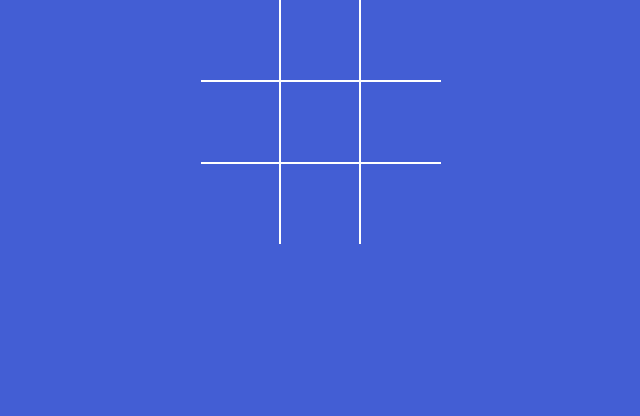
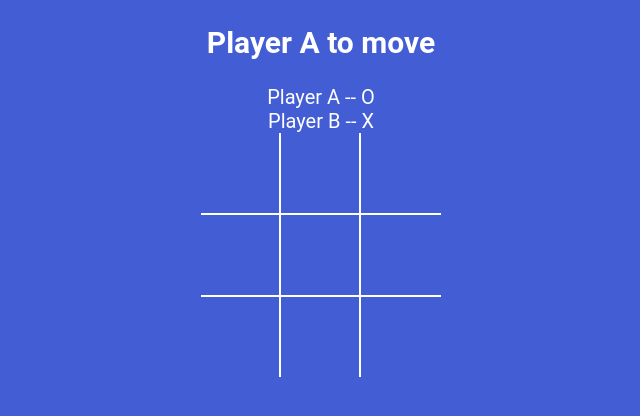
Before and after one commit to Inam2806/ticktactoe, a React (Vite) app: page / in a window 1280 px wide. Shown: the top 416 px of the page, without its empty margins (319-959 px from the left). Built offline with nearby package versions, Linux system fonts and the light colour scheme.

Commit message:
lifted up the state to App component. Show status message to the user,Calculate winner

```diff
--- a/src/App.jsx
+++ b/src/App.jsx
@@ -1,9 +1,40 @@
 import './style.scss';
 import Board from './components/board';
+import { useState } from 'react';
+import { calculateWinner } from './winner';
 function App() {
+  const [square, setSquare] = useState(Array(9).fill(null));
+  const [isXNext, setIsXNext] = useState(false);
+
+  const winner = calculateWinner(square);
+  const nextplayer = isXNext ? 'B' : 'A';
+  const statusmessage = winner
+    ? `Winner is ${winner}`
+    : `Player ${nextplayer} to move`;
+
+  const hangleSquareclick = clickPosition => {
+    // null, 'X', 'O'
+    if (square[clickPosition] || winner) {
+      return; // help of lock X change nhi kar sakte
+    }
+    setSquare(currentSquare => {
+      return currentSquare.map((squareValue, position) => {
+        if (clickPosition === position) {
+          return isXNext ? 'X' : 'O';
+        }
+        return squareValue;
+      });
+    });
+    setIsXNext(currentIsXNext => !currentIsXNext);
+  };
+
   return (
     <div className="app">
-      <Board />
+      <h2>{statusmessage}</h2>
+
+      <h10>Player A -- O</h10>
+      <h10>Player B -- X</h10>
+      <Board square={square} hangleSquareclick={hangleSquareclick} />
     </div>
   );
 }
--- a/src/components/board.jsx
+++ b/src/components/board.jsx
@@ -1,26 +1,6 @@
-import { useState } from 'react';
 import Square from './Square';
 
-const Board = () => {
-  const [square, setSquare] = useState(Array(9).fill(null));
-  const [isXNext, setIsXNext] = useState(false);
-
-  const hangleSquareclick = clickPosition => {
-    // null, 'X', 'O'
-    if (square[clickPosition]) {
-      return;
-    }
-    setSquare(currentSquare => {
-      return currentSquare.map((squareValue, position) => {
-        if (clickPosition === position) {
-          return isXNext ? 'X' : 'O';
-        }
-        return squareValue;
-      });
-    });
-    setIsXNext(currentIsXNext => !currentIsXNext);
-  };
-
+const Board = ({ square, hangleSquareclick }) => {
   const renderSquare = position => {
     return (
       <Square
--- /dev/null
+++ b/src/winner.js
@@ -0,0 +1,20 @@
+export function calculateWinner(squares) {
+  const lines = [
+    [0, 1, 2],
+    [3, 4, 5],
+    [6, 7, 8],
+    [0, 3, 6],
+    [1, 4, 7],
+    [2, 5, 8],
+    [0, 4, 8],
+    [2, 4, 6],
+  ];
+  for (let i = 0; i < lines.length; i++) {
+    const [a, b, c] = lines[i];
+    if (squares[a] && squares[a] === squares[b] && squares[a] === squares[c]) {
+      return squares[a];
+    }
+  }
+
+  return null;
+}
```
